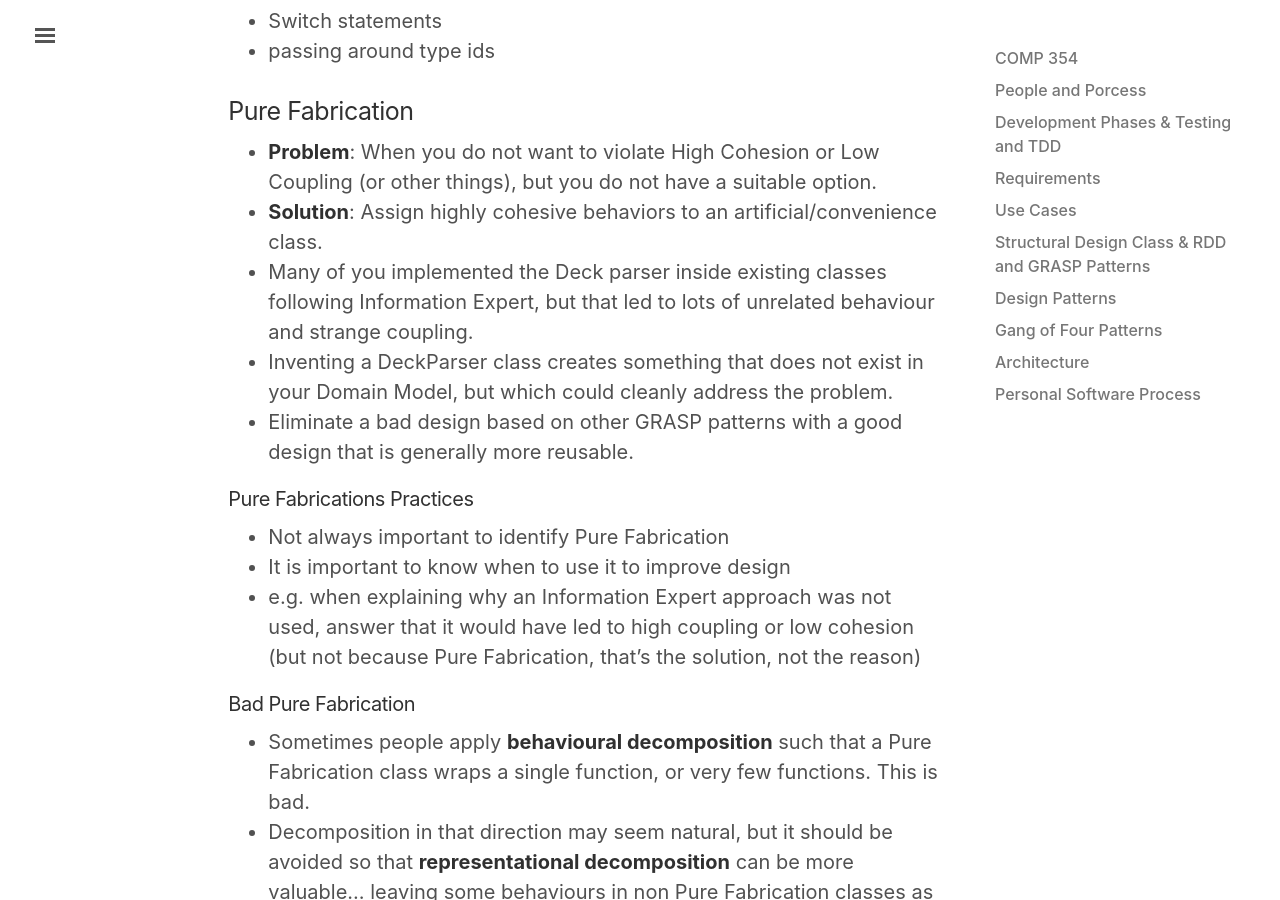
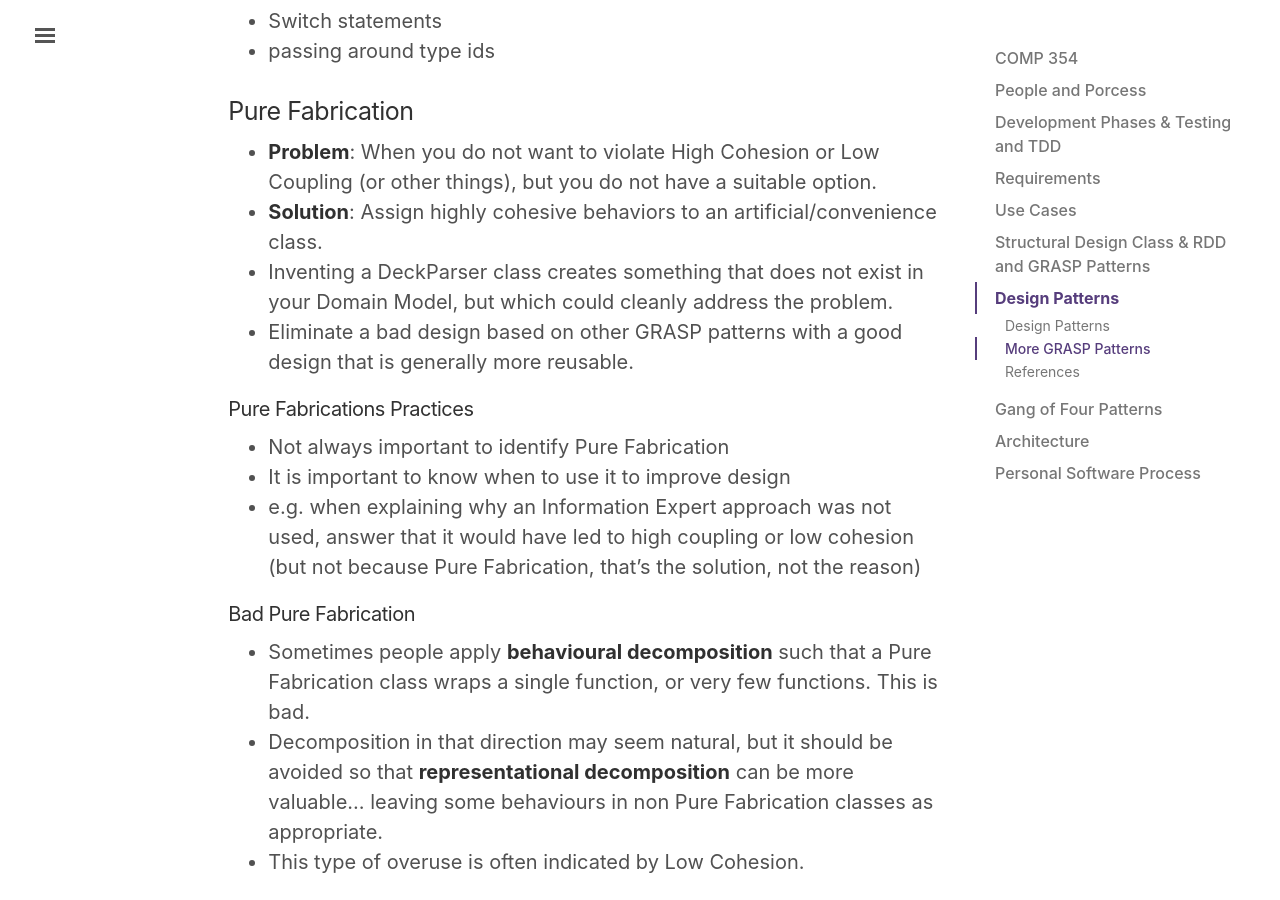
Before and after one commit to lingt-xyz/note, a Jekyll site: the page built from _posts/2018-08-01-COMP354.md, in a window 1280 px wide and 900 px high, scrolled down 17644 px. Built offline with Jekyll 4.4.1, drawn with Linux system fonts in a browser that asks for light colours.

Commit message:
remove feihua

```diff
--- a/_posts/2018-08-01-COMP354.md
+++ b/_posts/2018-08-01-COMP354.md
@@ -452,7 +452,6 @@
 
 * **Problem**: When you do not want to violate High Cohesion or Low Coupling (or other things), but you do not have a suitable option.
 * **Solution**: Assign highly cohesive behaviors to an artificial/convenience class.
-* Many of you implemented the Deck parser inside existing classes following Information Expert, but that led to lots of unrelated behaviour and strange coupling.
 * Inventing a DeckParser class creates something that does not exist in your Domain Model, but which could cleanly address the problem.
 * Eliminate a bad design based on other GRASP patterns with a good design that is generally more reusable.
 
```
